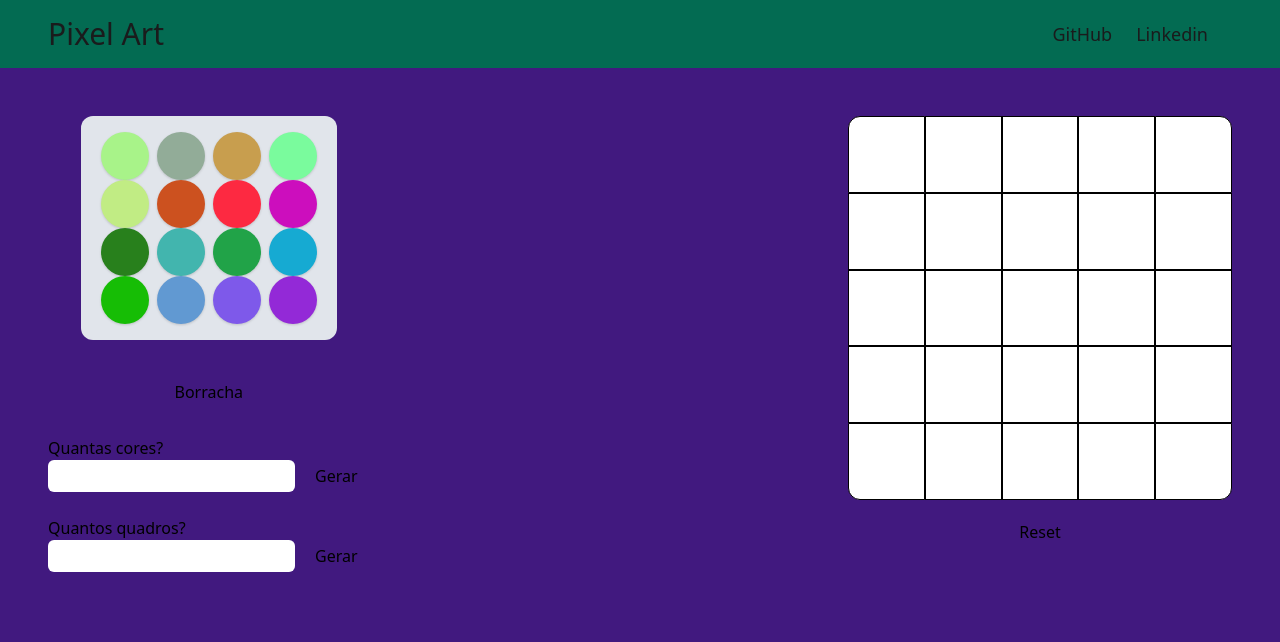
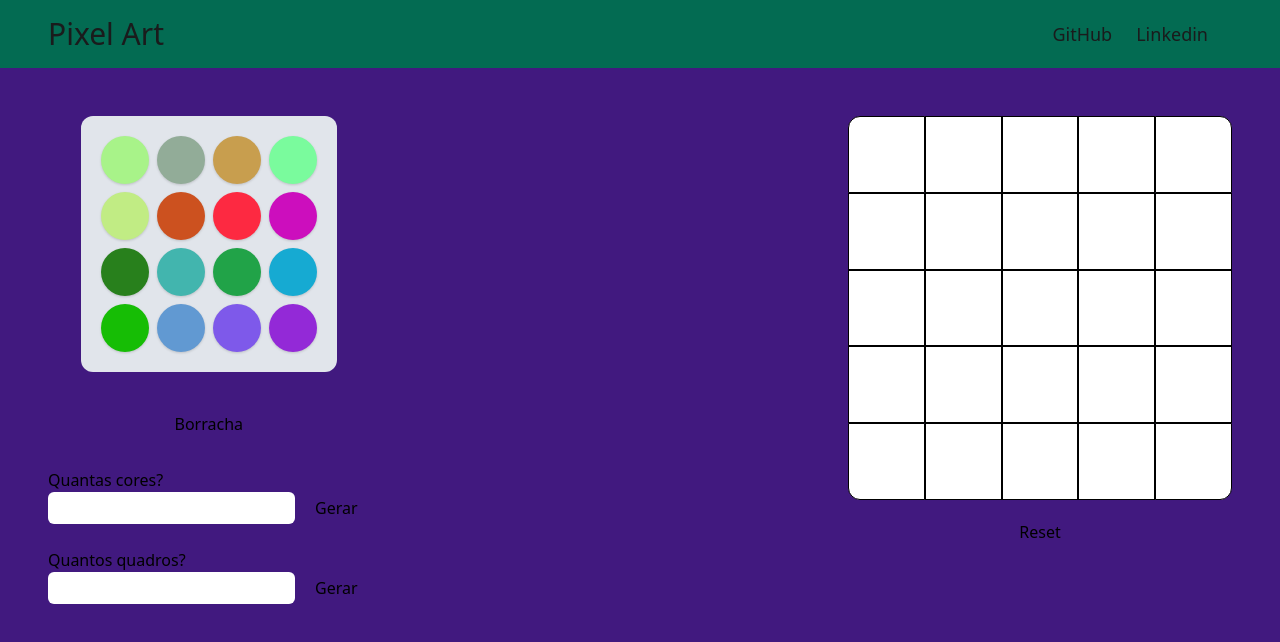
Before and after one commit to gabrielh-silvestre/pixel-art, a React (Create React App) app: page / in a window 1280 px wide. Shown: the top 642 px of the page. Built offline with nearby package versions, Linux system fonts and the light colour scheme.

Commit message:
style(Color): add vertical margin

```diff
--- a/src/components/Color/style.ts
+++ b/src/components/Color/style.ts
@@ -12,7 +12,7 @@ const ColorBg = styled.div<ColorProps>`
 export const ColorContainer = tw(ColorBg)`
   w-12
   h-12
-  mx-1
+  m-1
   rounded-full
   shadow
 `;
```
